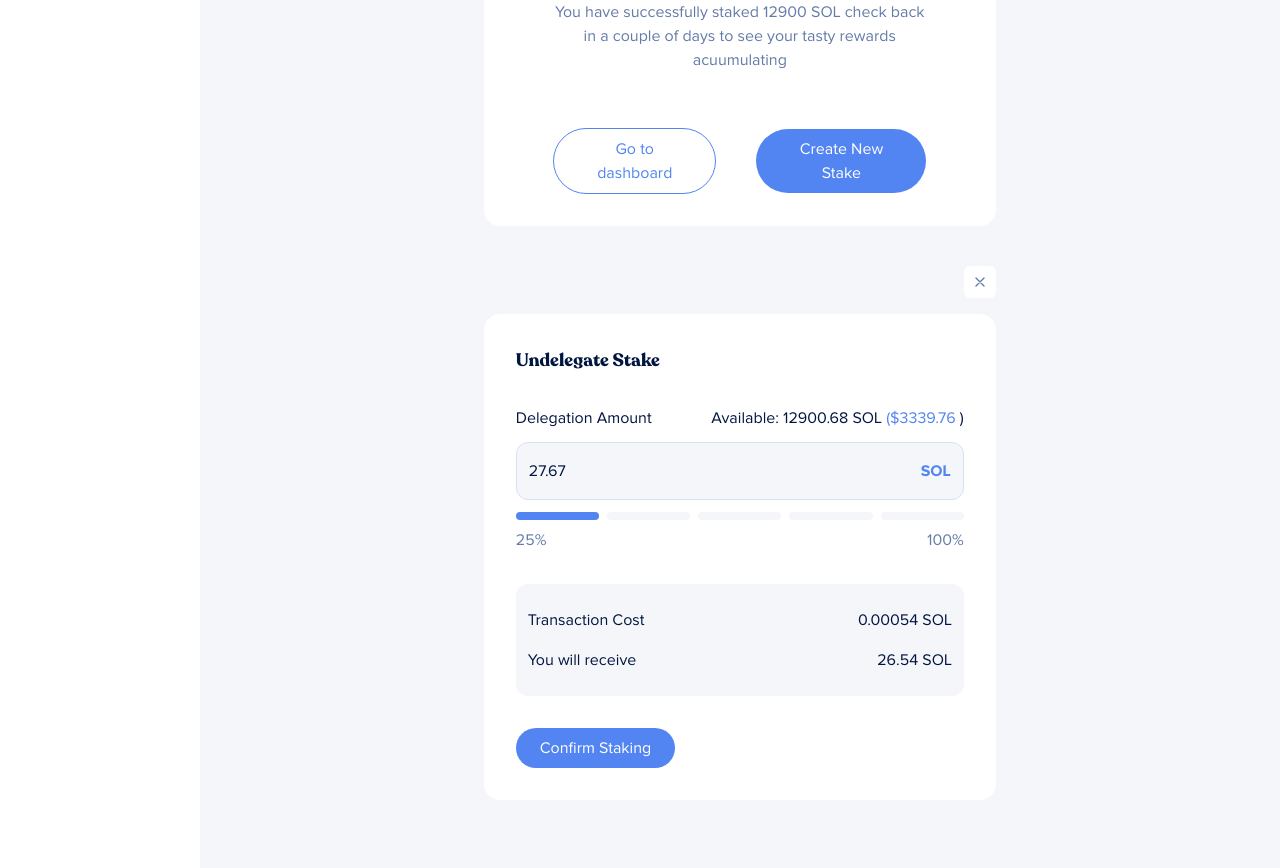
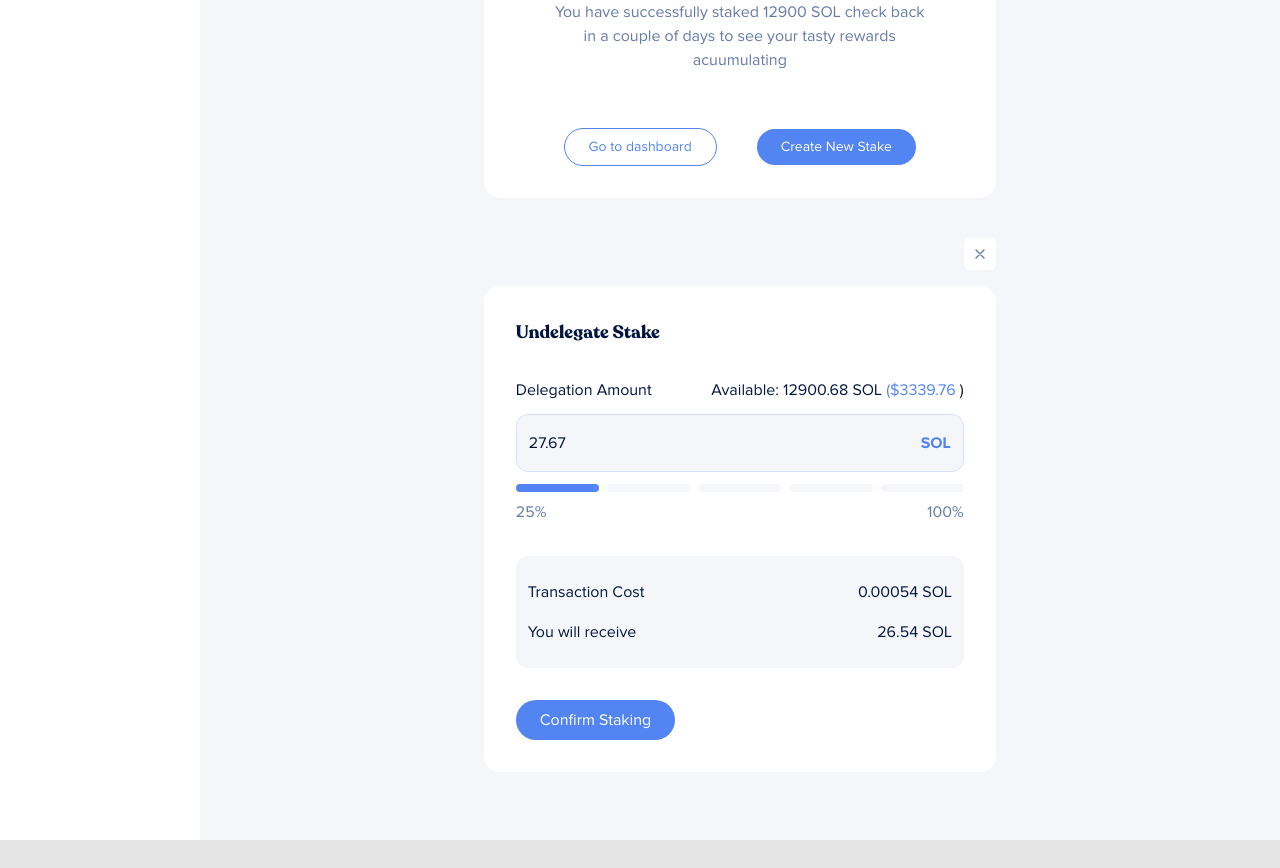
Before and after one commit to Phosah/bitpowr, a Vue app: page /delegatestake in a window 1280 px wide. Shown: the part 1980-2848 px from the top of the page. After the commit the page ends 2820 px from the top, so only its background shows below. Built offline with nearby package versions, Linux system fonts and the light colour scheme.

Commit message:
Update to font size

```diff
--- a/src/components/StakingSuccessful.vue
+++ b/src/components/StakingSuccessful.vue
@@ -25,7 +25,7 @@
                     <h1 class="mb-6 font-recoleta-bold text-xl text-brand-blue-3">Staking successful</h1>
                     <p>You have successfully staked 12900 SOL check back in a couple of days to see your tasty rewards acuumulating</p>
                 </div>
-                <div class="flex items-center space-x-10 justify-center">
+                <div class="flex items-center space-x-10 justify-center text-sm">
                     <button
                         class="py-2 px-6 border border-brand-blue-1 rounded-full text-brand-blue-1"
                     >Go to dashboard</button>
--- a/src/components/SwapSuccessful.vue
+++ b/src/components/SwapSuccessful.vue
@@ -25,7 +25,7 @@
                     <h1 class="mb-6 font-recoleta-bold text-xl text-brand-blue-3">Swap successful</h1>
                     <p>The transaction has been successfully processed in the liquidity pool. The transfer may still be in process. Please check the transaction record later.</p>
                 </div>
-                <div class="flex items-center space-x-4 justify-center">
+                <div class="flex items-center space-x-4 justify-center text-sm">
                     <button
                         class="py-2 px-6 border border-brand-blue-1 rounded-full text-brand-blue-1"
                     >Make another Swap</button>
```
